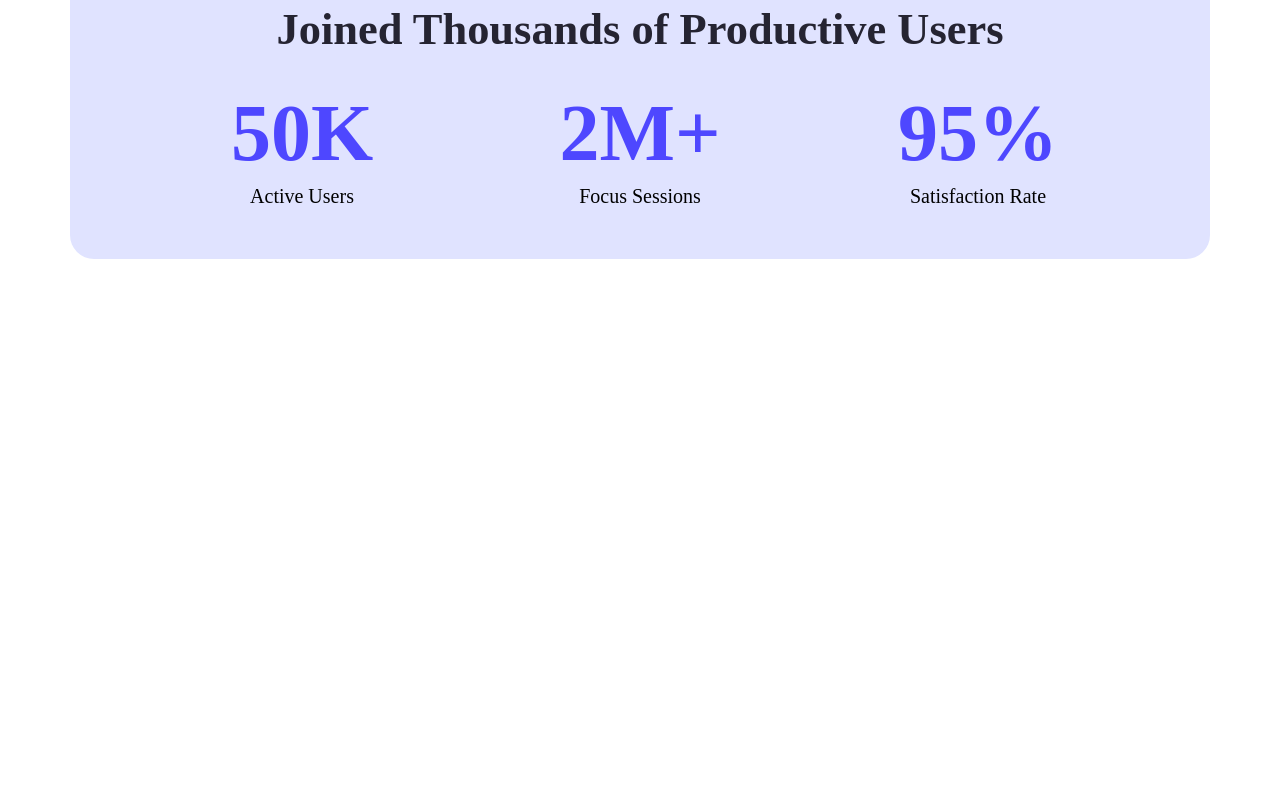
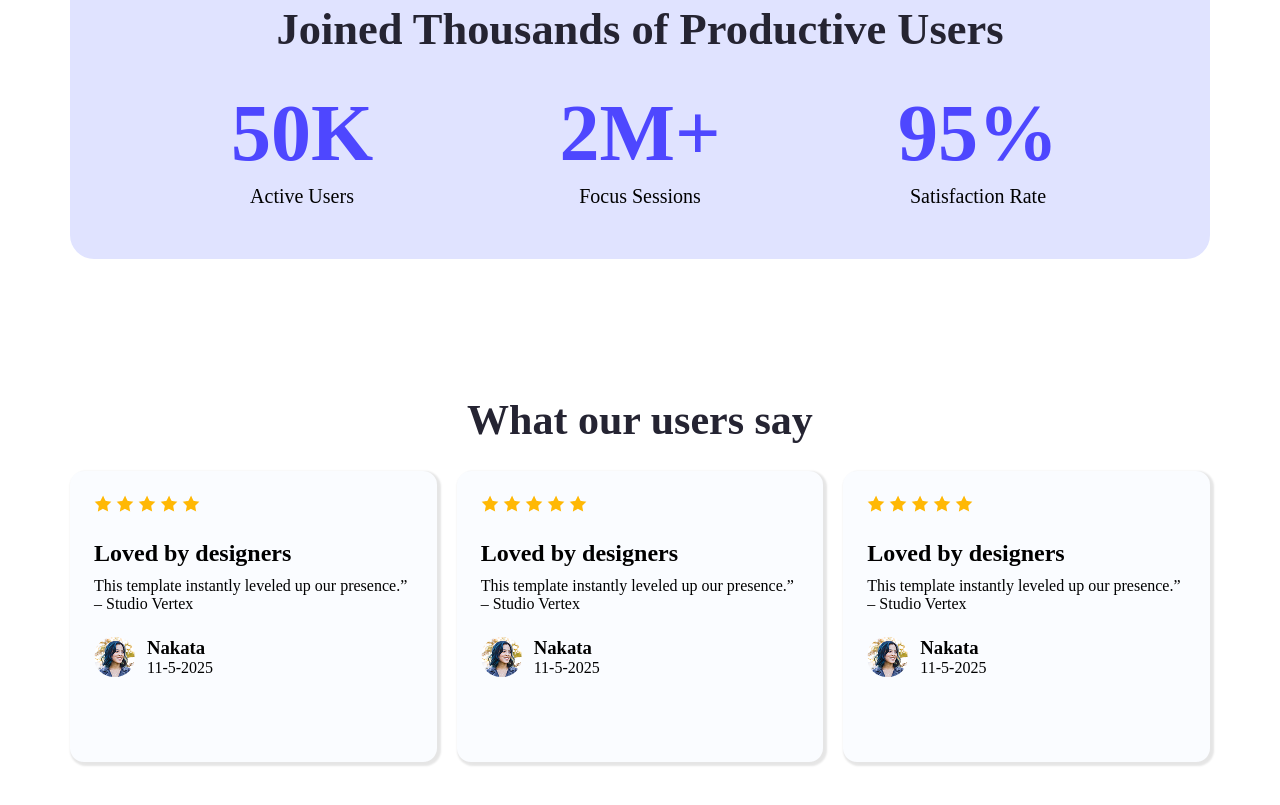
Before and after one commit to shuvostack/landing-launchpad, a plain HTML site: page index.html in a window 1280 px wide. Shown: the part 1305-2110 px from the top of the page. Before the commit the page ends 1701 px from the top, so only its background shows below. Drawn offline with Linux system fonts and the light colour scheme.

Commit message:
User's feedback section added

```diff
--- a/index.html
+++ b/index.html
@@ -89,6 +89,83 @@
                 </div>
             </div>
          </section>
+
+        <!-- challenge: User's feedback section -->
+         <section id="feedback">
+            <h1 class="feedback-title">
+                What our users say
+            </h1>
+
+            <!-- card -->
+            <div class="card-container">
+                <div class="card">
+                    <img class="star-icon" src="Assets/icon-star.png" alt="">
+                    <img class="star-icon" src="Assets/icon-star.png" alt="">
+                    <img class="star-icon" src="Assets/icon-star.png" alt="">
+                    <img class="star-icon" src="Assets/icon-star.png" alt="">
+                    <img class="star-icon" src="Assets/icon-star.png" alt="">
+
+                    <h1 class="card-title">
+                        Loved by designers
+                    </h1>
+                    <p class="card-sub-title">
+                        This template instantly leveled up our presence.” – Studio Vertex
+                    </p>
+
+                    <div class="client">
+                        <img src="Assets/avatar.png" alt="">
+                        <div class="client-text">
+                            <h3>Nakata</h3>
+                            <p>11-5-2025</p>
+                        </div>
+                    </div>
+                </div>
+                <div class="card">
+                    <img class="star-icon" src="Assets/icon-star.png" alt="">
+                    <img class="star-icon" src="Assets/icon-star.png" alt="">
+                    <img class="star-icon" src="Assets/icon-star.png" alt="">
+                    <img class="star-icon" src="Assets/icon-star.png" alt="">
+                    <img class="star-icon" src="Assets/icon-star.png" alt="">
+
+                    <h1 class="card-title">
+                        Loved by designers
+                    </h1>
+                    <p class="card-sub-title">
+                        This template instantly leveled up our presence.” – Studio Vertex
+                    </p>
+
+                    <div class="client">
+                        <img src="Assets/avatar.png" alt="">
+                        <div class="client-text">
+                            <h3>Nakata</h3>
+                            <p>11-5-2025</p>
+                        </div>
+                    </div>
+                </div>
+                <div class="card">
+                    <img class="star-icon" src="Assets/icon-star.png" alt="">
+                    <img class="star-icon" src="Assets/icon-star.png" alt="">
+                    <img class="star-icon" src="Assets/icon-star.png" alt="">
+                    <img class="star-icon" src="Assets/icon-star.png" alt="">
+                    <img class="star-icon" src="Assets/icon-star.png" alt="">
+
+                    <h1 class="card-title">
+                        Loved by designers
+                    </h1>
+                    <p class="card-sub-title">
+                        This template instantly leveled up our presence.” – Studio Vertex
+                    </p>
+
+                    <div class="client">
+                        <img src="Assets/avatar.png" alt="">
+                        <div class="client-text">
+                            <h3>Nakata</h3>
+                            <p>11-5-2025</p>
+                        </div>
+                    </div>
+                </div>
+            </div>
+         </section>
     </main>
     <footer>
 
--- a/style.css
+++ b/style.css
@@ -7,6 +7,7 @@
     font-family: "Raleway", sans-serif;
     font-optical-sizing: auto;
     font-style: normal;
+    background-color: #F5F8FF;
 }
 
 
@@ -203,3 +204,68 @@ main{
     color: #000000;
     display: inline;
 }
+
+/* feedback styles */
+
+#feedback{
+    max-width: 1140px;
+    height: 342px;
+    margin-bottom: 137px;
+}
+
+.feedback-title{
+    color: #252432;
+    width: 1140px;
+    height: 49px;
+    font-weight: bold;
+    font-size: 42px;
+    text-align: center;
+    margin-bottom: 50px;
+}
+
+.card-container{
+    display: flex;
+    width: 1140px;
+    height: 243px;
+    margin: 0px auto;
+    align-items: center;
+    gap: 20px;
+}
+
+.card{
+    background-color: #FAFCFF;
+    width: 366.67px;
+    height: 243px;
+    padding: 24px;
+    border-radius: 14px;
+    margin: 0px auto;
+    box-shadow: 2px 2px 2px 2px rgba(0, 0, 0, 0.1);
+}
+
+.star-icon{
+    gap: 10px;
+}
+
+.card-title{
+    width: 221px;
+    height: 29px;
+    margin-top: 24px;
+}
+
+.card-sub-title{
+    margin-top: 8px;
+    margin-bottom: 24px;
+}
+
+.client{
+    display: flex;
+    gap: 12px;
+}
+
+.client img{
+    border-radius: 9999px;
+}
+
+.client-text{
+    gap: 2px;
+}
```
